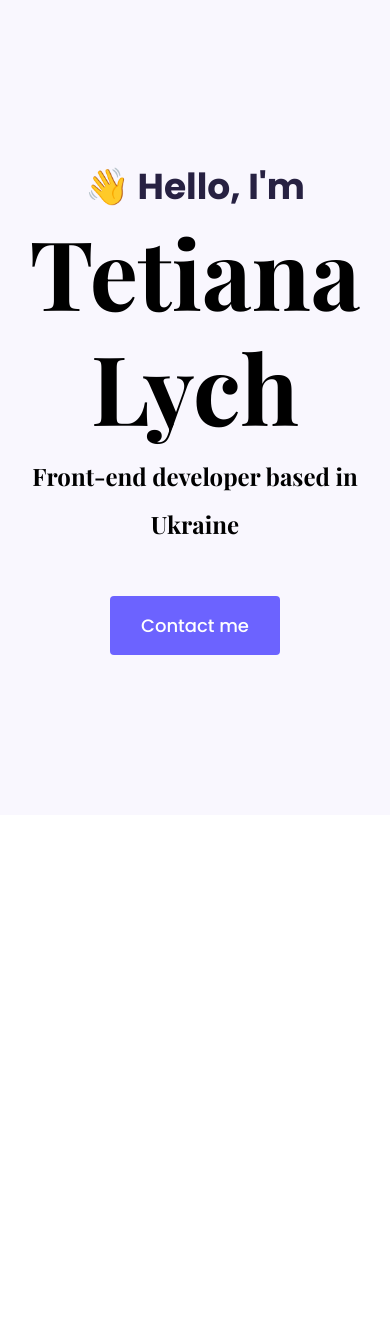
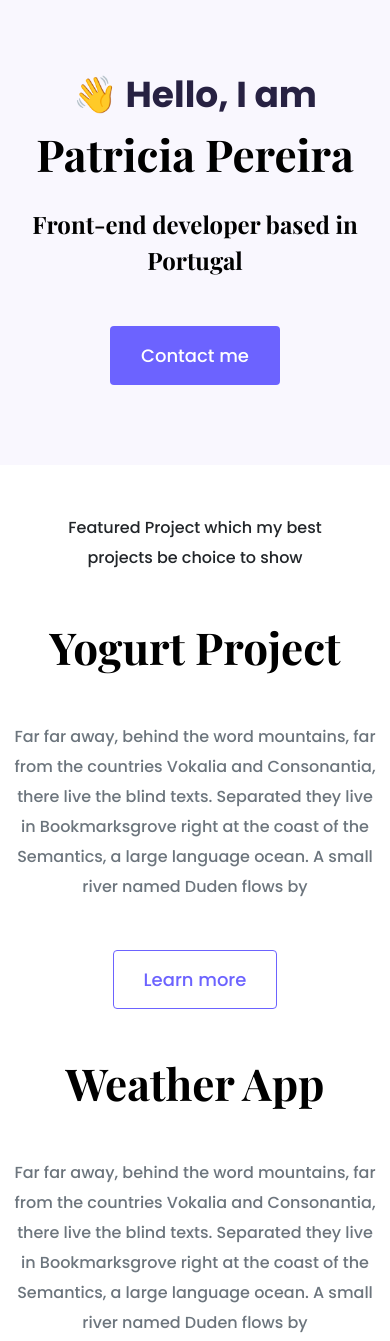
Before and after one commit to LychTetiana/Portfolio-Project, a plain HTML site: page index.html in a window 390 px wide. Shown: the top 1341 px of the page. Before the commit the page ends 844 px from the top, so only its background shows below. Drawn offline with nearby package versions, Linux system fonts and the light colour scheme.

Commit message:
Add page content

```diff
--- a/index.html
+++ b/index.html
@@ -4,7 +4,7 @@
     <meta charset="UTF-8" />
     <meta http-equiv="X-UA-Compatible" content="IE=edge" />
     <meta name="viewport" content="width=device-width, initial-scale=1.0" />
-    <title>Tetiana Lych</title>
+    <title>SheCodes Portfolio</title>
 
     <link
       href="https://cdn.jsdelivr.net/npm/bootstrap@5.0.0-beta2/dist/css/bootstrap.min.css"
@@ -31,12 +31,68 @@
   </head>
   <body>
     <div class="hero">
-      <p>👋 Hello, I'm</p>
-      <h1>Tetiana Lych</h1>
-      <h2 class="mb-5">Front-end developer based in Ukraine</h2>
+      <p>👋 Hello, I am</p>
+      <h1>Patricia Pereira</h1>
+      <h2 class="mb-5">Front-end developer based in Portugal</h2>
       <div>
         <a href="#" class="btn btn-branding">Contact me</a>
       </div>
     </div>
+    <p class="text-center m-5">
+      Featured Project which my best projects be choice to show
+    </p>
+    <div class="container">
+      <div class="row mb-5">
+        <div class="col d-none d-lg-block">
+          <img src="images/yogurt.png" class="img-fluid" alt="" />
+        </div>
+        <div class="col">
+          <div class="project-desciption">
+            <h2 class="mb-5">Yogurt Project</h2>
+            <p class="mb-5 text-muted">
+              Far far away, behind the word mountains, far from the countries
+              Vokalia and Consonantia, there live the blind texts. Separated
+              they live in Bookmarksgrove right at the coast of the Semantics, a
+              large language ocean. A small river named Duden flows by
+            </p>
+            <a href="" class="btn btn-branding-outline"> Learn more </a>
+          </div>
+        </div>
+      </div>
+      <div class="row mb-5">
+        <div class="col">
+          <div class="project-desciption">
+            <h2 class="mb-5">Weather App</h2>
+            <p class="mb-5 text-muted">
+              Far far away, behind the word mountains, far from the countries
+              Vokalia and Consonantia, there live the blind texts. Separated
+              they live in Bookmarksgrove right at the coast of the Semantics, a
+              large language ocean. A small river named Duden flows by
+            </p>
+            <a href="" class="btn btn-branding-outline"> Learn more </a>
+          </div>
+        </div>
+        <div class="col d-none d-lg-block">
+          <img src="images/weather.png" class="img-fluid" alt="" />
+        </div>
+      </div>
+      <div class="row">
+        <div class="col d-none d-lg-block">
+          <img src="images/dictionary.png" class="img-fluid" alt="" />
+        </div>
+        <div class="col">
+          <div class="project-desciption">
+            <h2 class="mb-5">Dictionary App</h2>
+            <p class="mb-5 text-muted">
+              Far far away, behind the word mountains, far from the countries
+              Vokalia and Consonantia, there live the blind texts. Separated
+              they live in Bookmarksgrove right at the coast of the Semantics, a
+              large language ocean. A small river named Duden flows by
+            </p>
+            <a href="" class="btn btn-branding-outline"> Learn more </a>
+          </div>
+        </div>
+      </div>
+    </div>
   </body>
 </html>
--- a/styles/portfolio.css
+++ b/styles/portfolio.css
@@ -22,10 +22,17 @@ h6 {
 
 h1 {
   font-size: 96px;
+  line-height: 1.5;
+}
+
+h2 {
+  font-size: 64px;
 }
 
 p {
   font-weight: normal;
+  font-size: 16px;
+  line-height: 30px;
 }
 
 .hero {
@@ -44,7 +51,7 @@ p {
 .hero h2 {
   font-family: var(--heading-font-family);
   font-weight: normal;
-  line-height: 2;
+  line-height: 1.5;
   font-size: 24px;
 }
 
@@ -56,3 +63,36 @@ p {
   line-height: 27px;
   padding: 15px 30px;
 }
+
+.btn-branding-outline {
+  color: var(--branding-color);
+  border: 1px solid var(--branding-color);
+  border-radius: 4px;
+  font-size: 18px;
+  line-height: 27px;
+  padding: 15px 30px;
+}
+
+.project-desciption {
+  padding: 120px 60px;
+}
+
+@media (max-width: 900px) {
+  h1 {
+    font-size: 44px;
+    line-height: 2;
+  }
+
+  h2 {
+    font-size: 44px;
+  }
+
+  .hero {
+    padding: 80px 20px;
+  }
+
+  .project-desciption {
+    padding: 0;
+    text-align: center;
+  }
+}
```
Also changed, not shown: images/dictionary.png (added), images/weather.png (added), images/yogurt.png (added).
